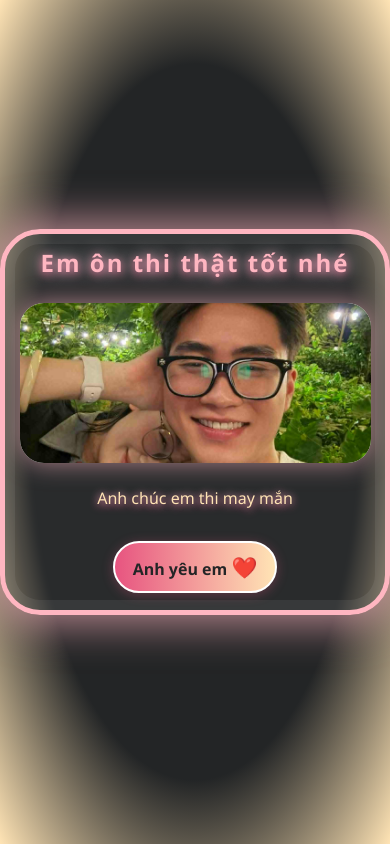
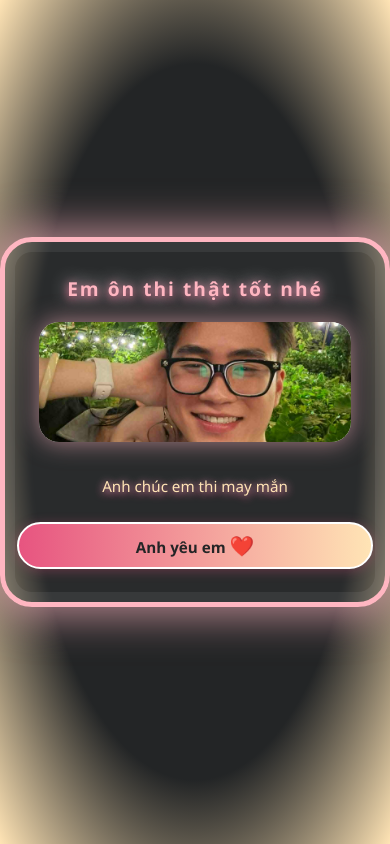
Before and after one commit to AnTranng/AnTrannee, a plain HTML site: page page3.html in a window 390 px wide. Drawn offline with Linux system fonts and the light colour scheme.

Commit message:
Add files via upload

```diff
--- a/page3.html
+++ b/page3.html
@@ -20,22 +20,26 @@
     }
     .outer-border {
       border: 5px solid #ffb6c1;
-      border-radius: 40px;
+      border-radius: 32px;
       box-shadow: 0 0 40px 10px #ffb6c1a0, 0 0 0 10px #fff1 inset;
-      padding: 24px 8px 24px 8px;
+      padding: 24px 16px 24px 16px;
       background: rgba(255,255,255,0.03);
       backdrop-filter: blur(2px);
-      max-width: 400px;
-      width: 96vw;
+      max-width: 340px;
+      width: 92vw;
+      min-height: 480px;
       text-align: center;
       position: relative;
       margin: 0 auto;
+      display: flex;
+      flex-direction: column;
+      justify-content: center;
     }
     .title {
       color: #ffb6c1;
-      font-size: 2.2rem;
+      font-size: 2rem;
       font-weight: bold;
-      margin-bottom: 24px;
+      margin-bottom: 20px;
       text-shadow: 0 0 18px #fff, 0 2px 8px #e75480;
       letter-spacing: 2px;
       animation: fadeInTitle 2s;
@@ -46,12 +50,12 @@
       to { opacity: 1; transform: translateY(0);}
     }
     .img-frame {
-  width: 90vw;
-  max-width: 320px;
-  height: 240px;
-  margin: 0 auto 24px auto;
+      width: 80vw;
+      max-width: 260px;
+      height: 180px;
+      margin: 0 auto 20px auto;
       display: block;
-  border-radius: 24px;
+      border-radius: 20px;
       overflow: hidden;
       box-shadow: 0 0 24px #ffb6c1a0, 0 0 0 6px #fff2 inset;
       background: #fff;
@@ -59,21 +63,15 @@
       justify-content: center;
       animation: fadeInGif 1.2s;
     }
-@media (max-width: 600px) {
-  .img-frame {
-    max-width: 98vw;
-    height: 160px;
-  }
-}
     @keyframes fadeInGif {
       from { opacity: 0; transform: scale(0.8);}
       to { opacity: 1; transform: scale(1);}
     }
     .subtitle {
       color: #ffe4b5;
-      font-size: 1.1rem;
-      margin-top: 18px;
-      margin-bottom: 10px;
+      font-size: 1rem;
+      margin-top: 14px;
+      margin-bottom: 8px;
       opacity: 0;
       animation: fadeInSubtitle 1.2s 1.8s forwards;
       text-shadow: 0 0 10px #fff8, 0 2px 8px #e75480;
@@ -85,13 +83,13 @@
     }
     .btn {
       display: inline-block;
-      margin-top: 22px;
-      padding: 12px 32px;
+      margin-top: 18px;
+      padding: 10px 28px;
       background: linear-gradient(90deg, #e75480 0%, #ffe4b5 100%);
       color: #232526;
       font-weight: bold;
-      border-radius: 30px;
-      font-size: 1.1rem;
+      border-radius: 24px;
+      font-size: 1rem;
       text-decoration: none;
       box-shadow: 0 2px 12px #e7548050;
       transition: transform 0.2s, box-shadow 0.2s;
@@ -114,14 +112,15 @@
     }
     @media (max-width: 600px) {
       .outer-border {
-        max-width: 98vw;
-        width: 98vw;
-        padding: 12px 2vw 12px 2vw;
+        max-width: 94vw;
+        width: 94vw;
+        min-height: 340px;
+        padding: 10px 3vw 10px 3vw;
       }
-      .title { font-size: 1.5rem; }
-      .subtitle { font-size: 1rem; }
-      .btn { font-size: 1rem; padding: 10px 18px; }
-      .img-frame { max-width: 98vw; }
+      .title { font-size: 1.2rem; }
+      .subtitle { font-size: 0.95rem; }
+      .btn { font-size: 0.95rem; padding: 8px 12vw; }
+      .img-frame { max-width: 92vw; height: 120px; }
     }
   </style>
 </head>
@@ -129,9 +128,10 @@
   <div class="outer-border">
     <div class="title">Em ôn thi thật tốt nhé</div>
     <div class="img-frame">
-      <!-- Thay link ảnh tại đây, ví dụ: exam.png hoặc link ảnh online -->
       <img src="AnvaAnh.png" alt="Ảnh động" style="width:100%;height:100%;object-fit:cover;">
     </div>
     <div class="subtitle">Anh chúc em thi may mắn</div>
     <a href="index.html" class="btn">Anh yêu em <span style="font-size:1.3em;">❤️</span></a>
   </div>
+</body>
+</html>
```
Also changed, not shown: index.html (+27 -27 lines), page2.html (+31 -29 lines). Lines whose indentation alone changed are shown as unchanged.
